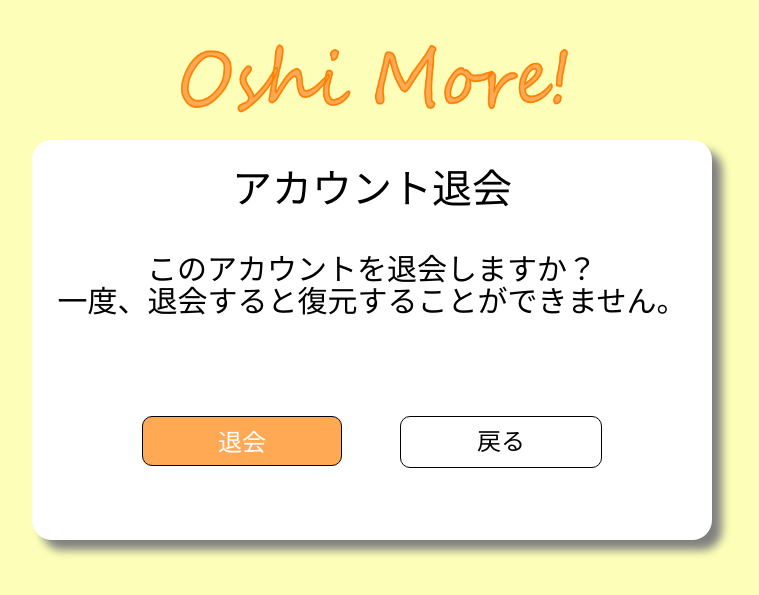
After one commit to chibachibaibu2003/app_oshimore, a Flask app: page /account_withdraw2 in a window 1280 px wide. The commit adds this page. Shown: the top 595 px of the page, without its empty margins (268-1027 px from the left). Run offline with Flask 3, Linux system fonts and the light colour scheme; the visitor is signed in with stand-in values (Sample User, id 1).

Commit message:
アカウント退会作成（コミュニティ管理者周りの設定はまだ）

```diff
--- a/app.py
+++ b/app.py
@@ -314,7 +314,34 @@ def community_edit_result():
 @app.route('/community_edit_end')
 def community_edit_end():
     msg = 'コミュニティ編集しました。'
-    return render_template('user/community_set_master.html',header_msg=msg)
+    return render_template('user/community_set_master.html',comId=session['comId'],checkcal=0,header_msg=msg)
+
+
+
+"""
+アカウント退会
+"""
+@app.route('/account_withdraw')
+def account_withdraw1():
+    return render_template('user/account_withdraw.html')
+
+
+@app.route('/account_withdraw2')
+def account_withdraw2():
+    return render_template('user/account_withdraw2.html',accId=session['user_info'][0])
+
+@app.route('/account_withdraw3',methods=['POST'])
+def account_withdraw3():
+
+    accId = request.form.get('accId')
+    count = db.account_withdraw(accId)
+    return redirect(url_for('ac_withdraw_result'))
+
+
+@app.route('/account_withdraw4')
+def ac_withdraw_result():
+    return render_template('user/account_withdraw3.html')
+
 
 if __name__ == "__main__":
     app.run(debug=True)
--- /dev/null
+++ b/static/css/ac_withdraw.css
@@ -0,0 +1,189 @@
+body{
+    font-family: 'Meiryo';
+    background-color: #FDFFB8;
+}
+
+.title{
+    display: flex;
+	justify-content: center;
+	text-align: center;
+    margin-top: 15px;
+	margin-left: auto;
+	margin-right: auto;
+	margin-bottom: 5px;
+	width: 450px;
+	height: 120px;
+}
+
+.title-size{
+	height: 100%;
+	width: 100%;
+}
+
+.form{
+	display:flex;
+	flex-flow: column;
+	justify-content: center;
+	text-align: center;
+    margin-top: auto;
+	margin-left: auto;
+	margin-right: auto;
+	margin-bottom: 2px;
+    background: white;
+    width: 680px;
+    height: 400px;
+    border-radius: 20px;
+    box-shadow: 10px 10px 10px 0 grey;
+}
+
+
+
+
+.font1{
+	display:flex;
+	justify-content: center;
+    font-size: 40px;
+    font-weight: lighter;
+	margin-top: -55px;
+}
+
+.font2{
+	display: flex;
+	justify-content: center;
+	font-size: 30px;
+}
+
+.font3{
+	display:flex;
+	justify-content: center;
+    font-size: 30px;
+    margin-top: 3px;
+}
+
+.font4{
+	display:flex;
+	justify-content: center;
+    font-size: 30px;
+    margin-top: -60px;
+}
+
+.font5{
+	display: flex;
+	justify-content: center;
+	font-size: 30px;
+	margin-top: 50px;
+}
+
+.title-button{
+    margin-top: 50px;
+}
+
+.title-button2{
+    margin-top: 80px;
+}
+
+.submit_bottun{
+	font-family: "メイリオ";
+	display: flex;
+	justify-content: center;
+	text-align: center;
+    line-height: 50px;
+	width: 200px;
+	height: 50px;
+    border-radius: 10px;
+	background-color: #FFA954;
+	border:1px solid #000000;
+	color: #ffffff;
+	font-size: 1.5rem;
+	margin-top: -15px;
+	margin-left: auto;
+	margin-right: auto;
+	margin-bottom: auto;
+    text-decoration: none;
+}
+
+.submit_bottun2{
+	font-family: "メイリオ";
+	display: flex;
+	justify-content: center;
+	text-align: center;
+    line-height: 50px;
+	width: 200px;
+	height: 50px;
+    border-radius: 10px;
+	background-color: #FFA954;
+	border:1px solid #000000;
+	color: #ffffff;
+	font-size: 1.5rem;
+	margin-top: -15px;
+	margin-left: auto;
+	margin-right: 110px;
+	margin-bottom: auto;
+	float: right;
+    text-decoration: none;
+}
+
+.submit_bottun3{
+	font-family: "メイリオ";
+	display: flex;
+	justify-content: center;
+	text-align: center;
+    line-height: 50px;
+	width: 200px;
+	height: 50px;
+    border-radius: 10px;
+	background-color: #FFA954;
+	border:1px solid #000000;
+	color: #ffffff;
+	font-size: 1.5rem;
+	margin-top: -15px;
+	margin-left: 110px;
+	margin-right: auto;
+	margin-bottom: auto;
+	float: left;
+    text-decoration: none;
+}
+
+
+
+.back_bottun{
+	font-family: "メイリオ";
+	display: flex;
+	justify-content: center;
+	text-align: center;
+	line-height:50px;
+	width: 200px;
+	height: 50px;
+    border-radius: 10px;
+	background-color: #ffffff;
+	border:1px solid #000000;
+	color: #000000;
+	text-decoration: none;
+	font-size: 1.5rem;
+	margin-top: -15px;
+	margin-left: 110px;
+	margin-right: auto;
+	margin-bottom: auto;
+	float: left;
+}
+
+.back_bottun2{
+	font-family: "メイリオ";
+	display: flex;
+	justify-content: center;
+	text-align: center;
+	line-height:50px;
+	width: 200px;
+	height: 50px;
+    border-radius: 10px;
+	background-color: #ffffff;
+	border:1px solid #000000;
+	color: #000000;
+	text-decoration: none;
+	font-size: 1.5rem;
+	margin-top: -15px;
+	margin-left: auto;
+	margin-right: 110px;
+	margin-bottom: auto;
+	float: right;
+}
--- /dev/null
+++ b/templates/user/account_withdraw2.html
@@ -0,0 +1,28 @@
+<!DOCTYPE html>
+<html lang="ja">
+<head>
+    <meta charset="UTF-8">
+    <meta name="viewport" content="width=device-width, initial-scale=1.0">
+    <link rel="stylesheet" href="/static/css/ac_withdraw.css">
+    <title>アカウント退会</title>
+</head>
+<body>
+    <div class="title">
+        <img class="title-size" src="/static/imges/icon.png" alt="icon">
+    </div>
+
+    <div class="form">
+        <h1 class="font1">アカウント退会</h1>
+        <p class="font3">このアカウントを退会しますか？</p><br>
+        <p class="font4">一度、退会すると復元することができません。</p>
+
+        <form action="{{url_for('account_withdraw3')}}" method="post">
+            <input type="hidden" name="accId" value="{{accId}}">
+            <div class="title-button2">
+                <button type="submit" class="submit_bottun3">退会</button>
+                <a class="back_bottun2" href="{{url_for('account_withdraw1')}}">戻る</a>
+            </div>
+        </form>
+    </div>
+</body>
+</html>
--- a/templates/user/community_set_master.html
+++ b/templates/user/community_set_master.html
@@ -16,5 +16,5 @@
     <a href="" class="btn_3 button-color">コミュニティ削除</a>
     <a href="" class="btn_4 button-color">コミュニティ招待</a>
     <a href="" class="btn_5 button-color">権限変更</a>
-    <a href="" class="btn_6 button-color">コミュニティ退会</a>
+    <a href="{{url_for('account_withdraw1')}}" class="btn_6 button-color">コミュニティ退会</a>
 {%endblock%}
```
Also changed, not shown: db.py (+25 -2 lines), templates/user/account_withdraw.html (added, +25 -0 lines), templates/user/account_withdraw3.html (added, +23 -0 lines).
